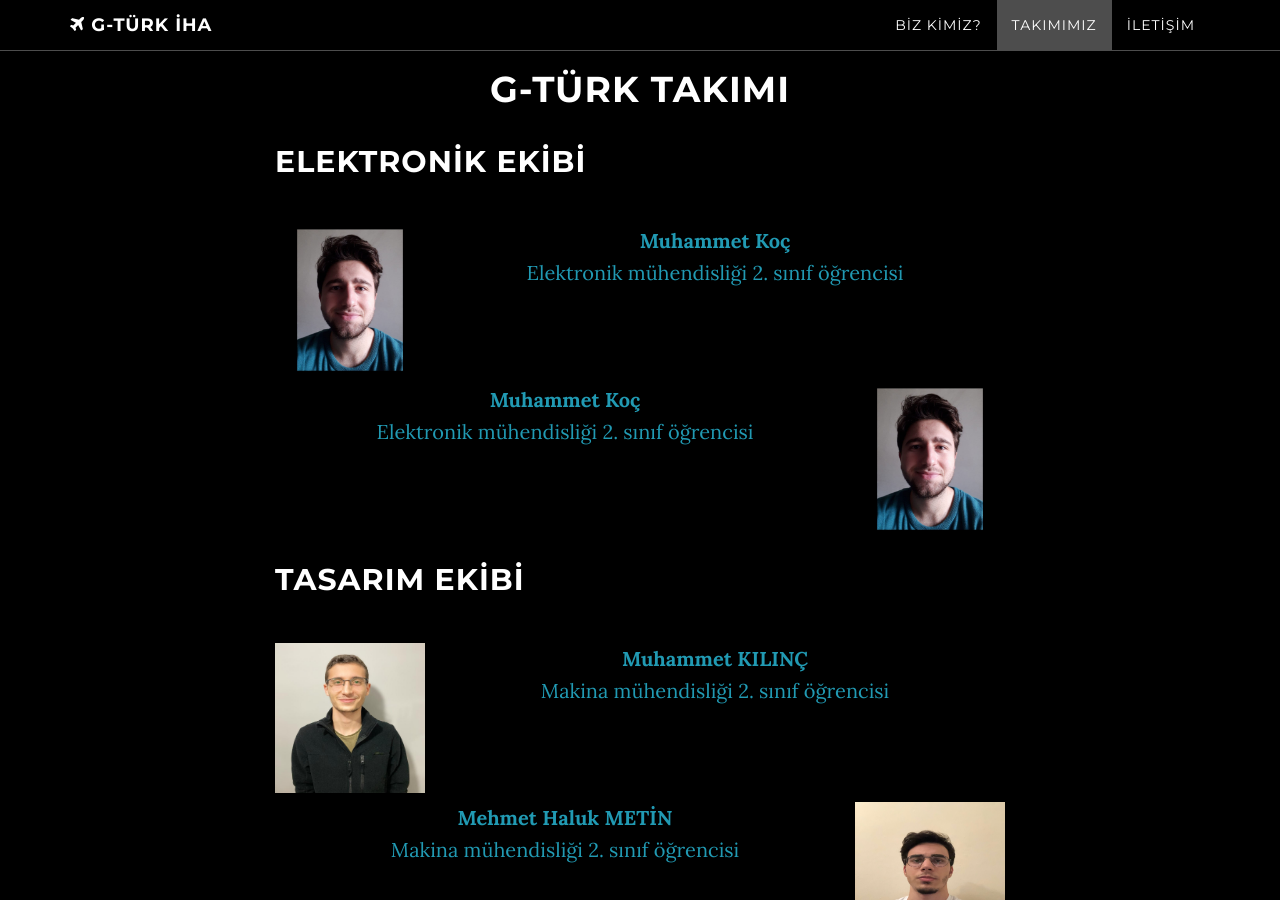
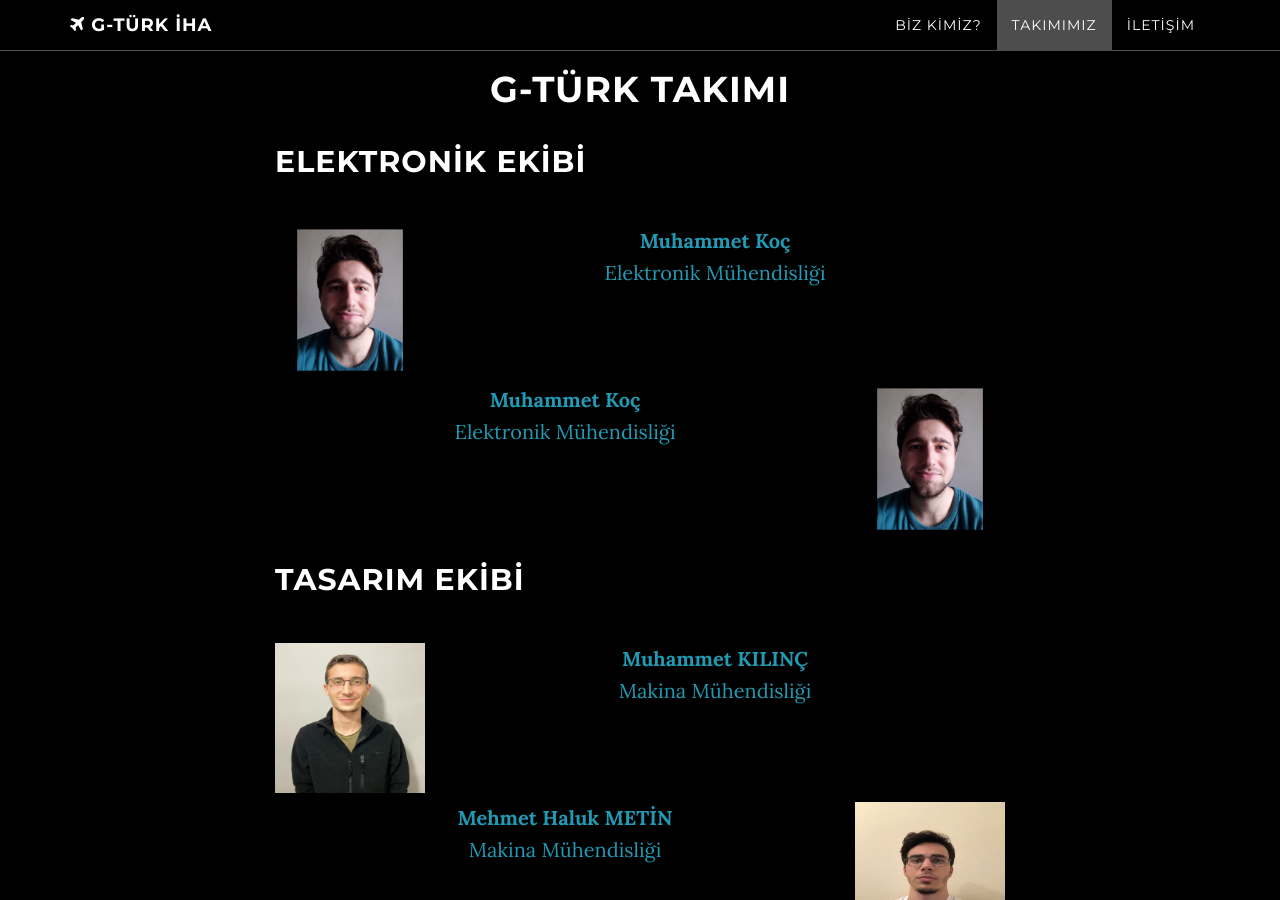
Before and after one commit to g-turk-iha/g-turk-iha, a Jekyll site: the page built from index.html, in a window 1280 px wide and 900 px high, scrolled down 1493 px. Built offline with Jekyll 4.4.1, drawn with Linux system fonts in a browser that asks for light colours; some of the changed text lies outside the part shown.

Commit message:
Update team.html

```diff
--- a/_includes/team.html
+++ b/_includes/team.html
@@ -7,29 +7,29 @@
                 <h2 style="float: left;">ELEKTRONİK EKİBİ</h2><br><br><br><br>
                 <a href="{{ site.baseurl }}/img/author.png">
                     <img src="{{ site.baseurl }}/img/author.png" width="150px" height="150px" style="float: left;">
-                    <p><strong>Muhammet Koç</strong><br> Elektronik mühendisliği 2. sınıf öğrencisi</p><br><br><br>
+                    <p><strong>Muhammet Koç</strong><br> Elektronik Mühendisliği</p><br><br><br>
                 </a>
                 <a href="{{ site.baseurl }}/img/author.png">
                     <img src="{{ site.baseurl }}/img/author.png" width="150px" height="150px" style="float: right;">
-                    <p><strong>Muhammet Koç</strong><br> Elektronik mühendisliği 2. sınıf öğrencisi</p><br><br><br>
+                    <p><strong>Muhammet Koç</strong><br> Elektronik Mühendisliği </p><br><br><br>
                 </a><br>
                 <h2 style="float: left;">TASARIM EKİBİ</h2><br><br><br><br>
                 <a href="{{ site.baseurl }}/img/muhammet.png">
                     <img src="{{ site.baseurl }}/img/muhammet.png" width="150px" height="150px" style="float: left;">
-                    <p><strong>Muhammet KILINÇ</strong><br> Makina mühendisliği 2. sınıf öğrencisi</p><br><br><br>
+                    <p><strong>Muhammet KILINÇ</strong><br> Makina Mühendisliği </p><br><br><br>
                 </a>
                 <a href="{{ site.baseurl }}/img/haluk.png">
                     <img src="{{ site.baseurl }}/img/haluk.png" width="150px" height="150px" style="float: right;">
-                    <p><strong>Mehmet Haluk METİN</strong><br> Makina mühendisliği 2. sınıf öğrencisi</p><br><br><br>
+                    <p><strong>Mehmet Haluk METİN</strong><br> Makina Mühendisliği </p><br><br><br>
                 </a>
                 <h2 style="float: left;">YAZILIM EKİBİ</h2><br><br><br><br>
                 <a href="{{ site.baseurl }}/img/berkcan.png">
                     <img src="{{ site.baseurl }}/img/berkcan.png" width="150px" height="150px" style="float: left;">
-                    <p><strong>Berkcan NARMOT</strong><br> Makina mühendisliği 2. sınıf öğrencisi</p><br><br><br>
+                    <p><strong>Berkcan NARMOT</strong><br> Makina Mühendisliği</p><br><br><br>
                 </a>
                 <a href="{{ site.baseurl }}/img/samed.png">
                     <img src="{{ site.baseurl }}/img/samed.png" width="150px" height="150px" style="float: right;">
-                    <p><strong>Abdulsamed ASLAN</strong><br> Bilgisayar mühendisliği 2. sınıf öğrencisi</p><br><br><br>
+                    <p><strong>Abdulsamed ASLAN</strong><br> Bilgisayar Mühendisliği</p><br><br><br>
                 </a>
             </div>
         </div>
```
